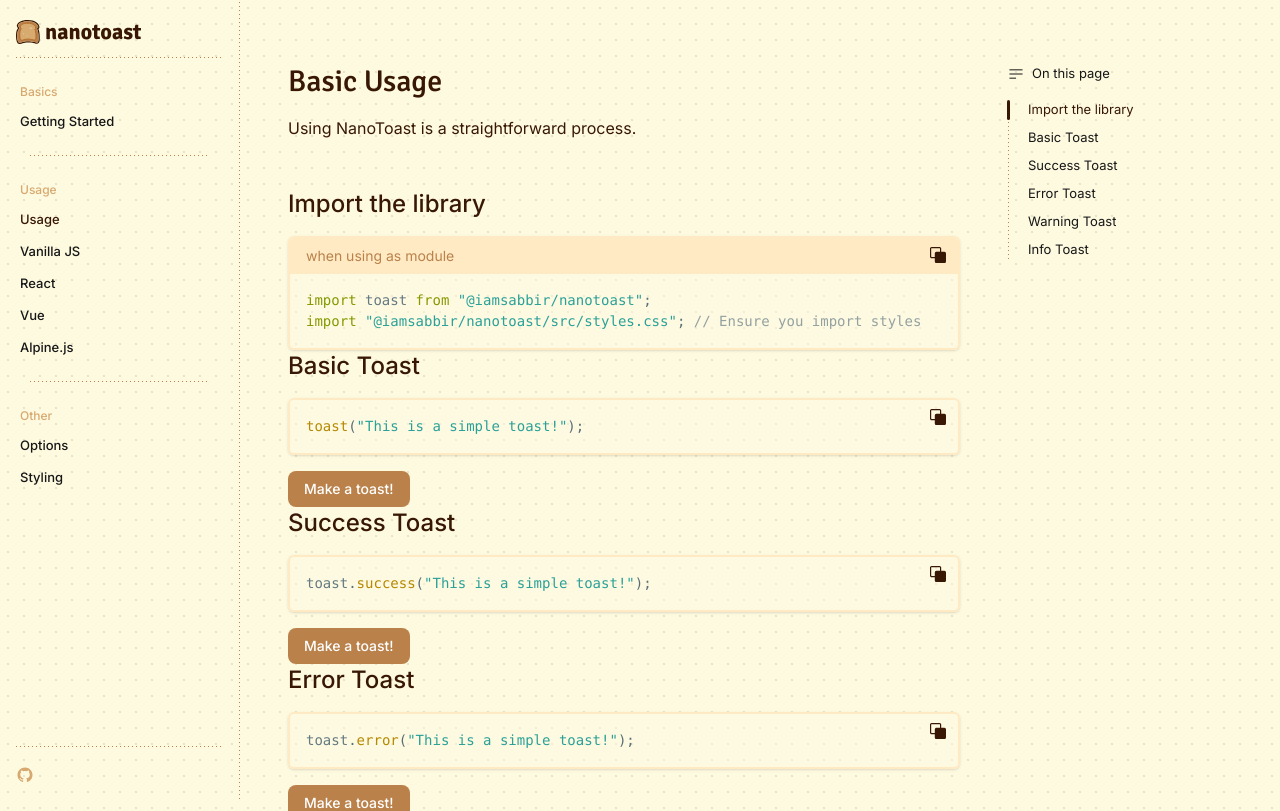
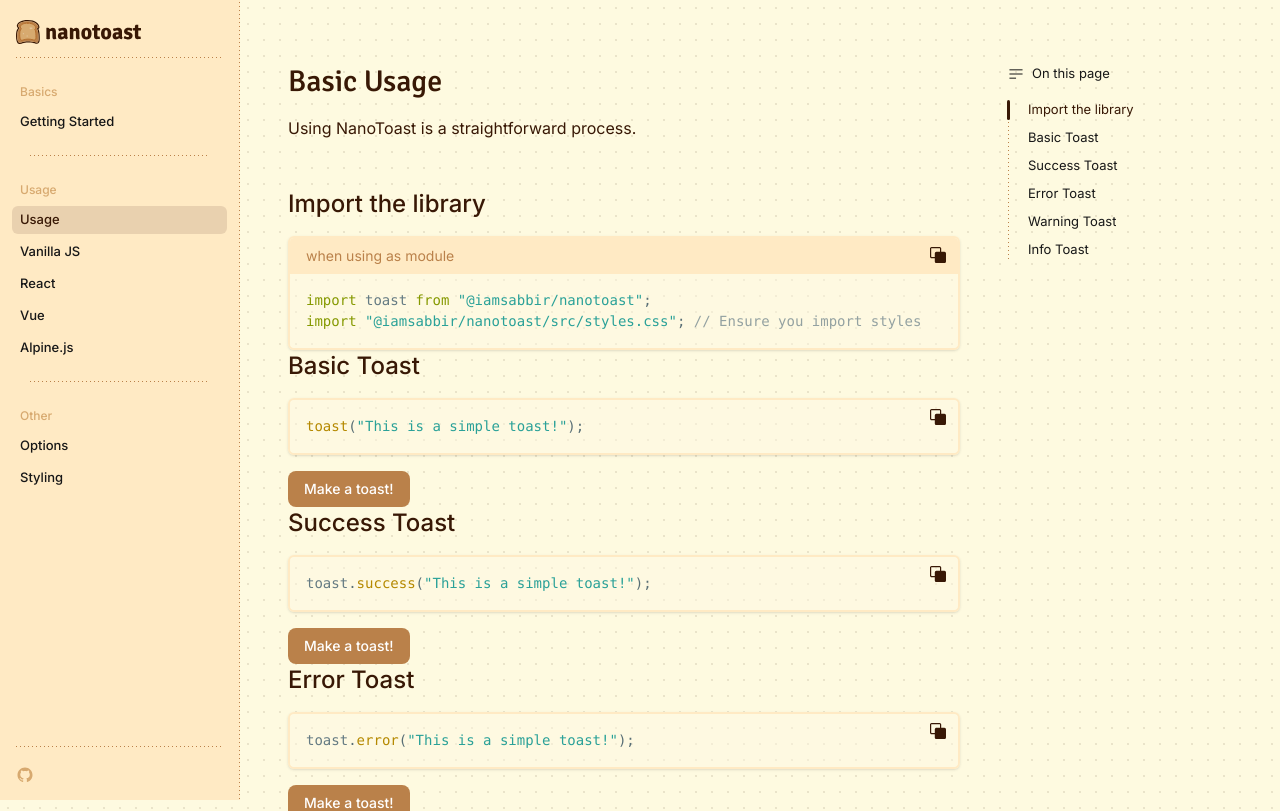
Before and after one commit to sh-sabbir/nanotoast-doc, a Next.js app: page /usage in a window 1280 px wide. Shown: the top 811 px of the page. Built offline with nearby package versions, Linux system fonts and the light colour scheme; a small style sheet from the web is missing.

Commit message:
fix: documentation navigation

```diff
--- a/src/app/globals.css
+++ b/src/app/globals.css
@@ -13,6 +13,8 @@
   --color-brand-alt: #FFEAC4;
   --color-chinese-black: #171717;
   --color-table-bg: #fdf6e3;
+  --color-el-hover-bg: #e9d1af;
+  --color-el-active-bg: #e3c59b;
 
   --spacing-38: 9.5rem;
 }
--- a/src/components/DocsNav.tsx
+++ b/src/components/DocsNav.tsx
@@ -59,7 +59,7 @@
     const pathname = usePathname();
 
     return (
-        <nav className="pt-5 pb-4 dotted dotted-right bg-main fixed top-0 h-screen hidden w-[240px] lg:flex flex-col">
+        <nav className="pt-5 pb-4 dotted dotted-right bg-brand-alt fixed top-0 h-screen hidden w-[240px] lg:flex flex-col">
             <div className="flex flex-col px-4">
                 <div className="flex gap-1 items-baseline pb-3.5 dotted-bottom">
                     <a className="flex items-center gap-2" href="/">
```
